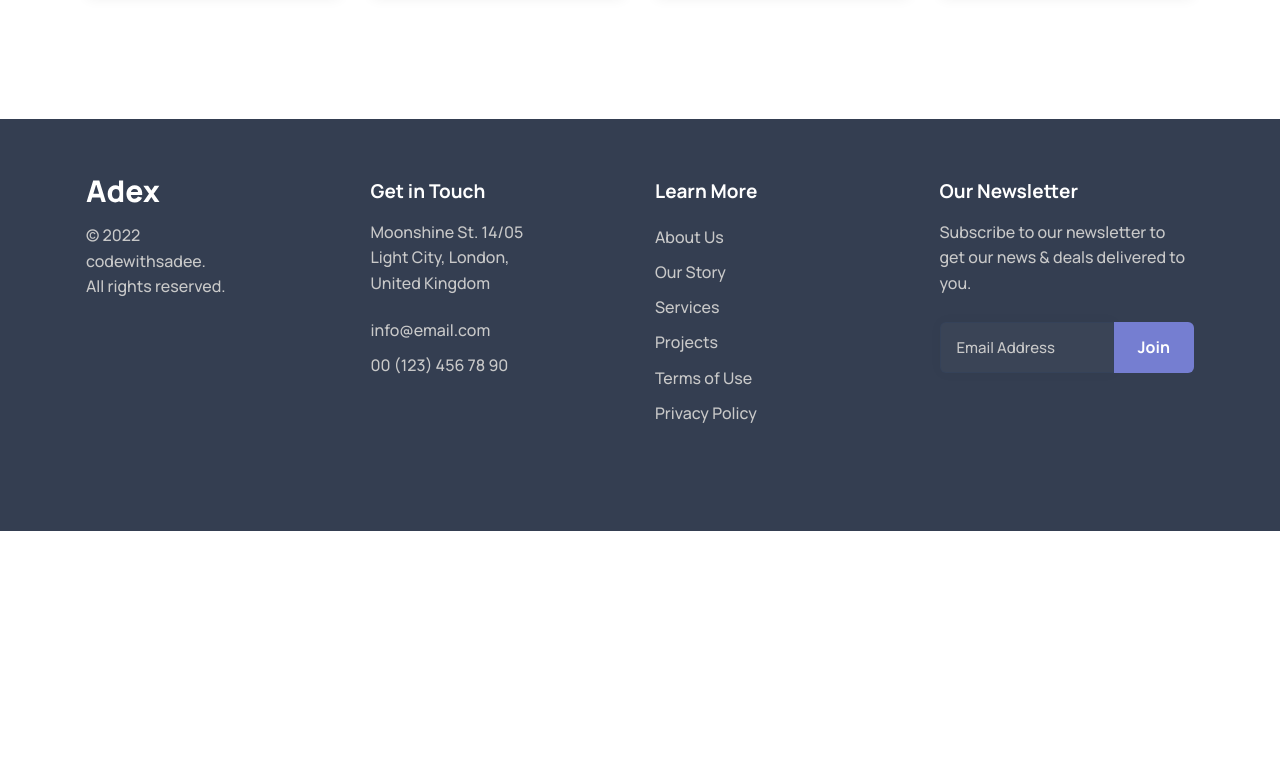
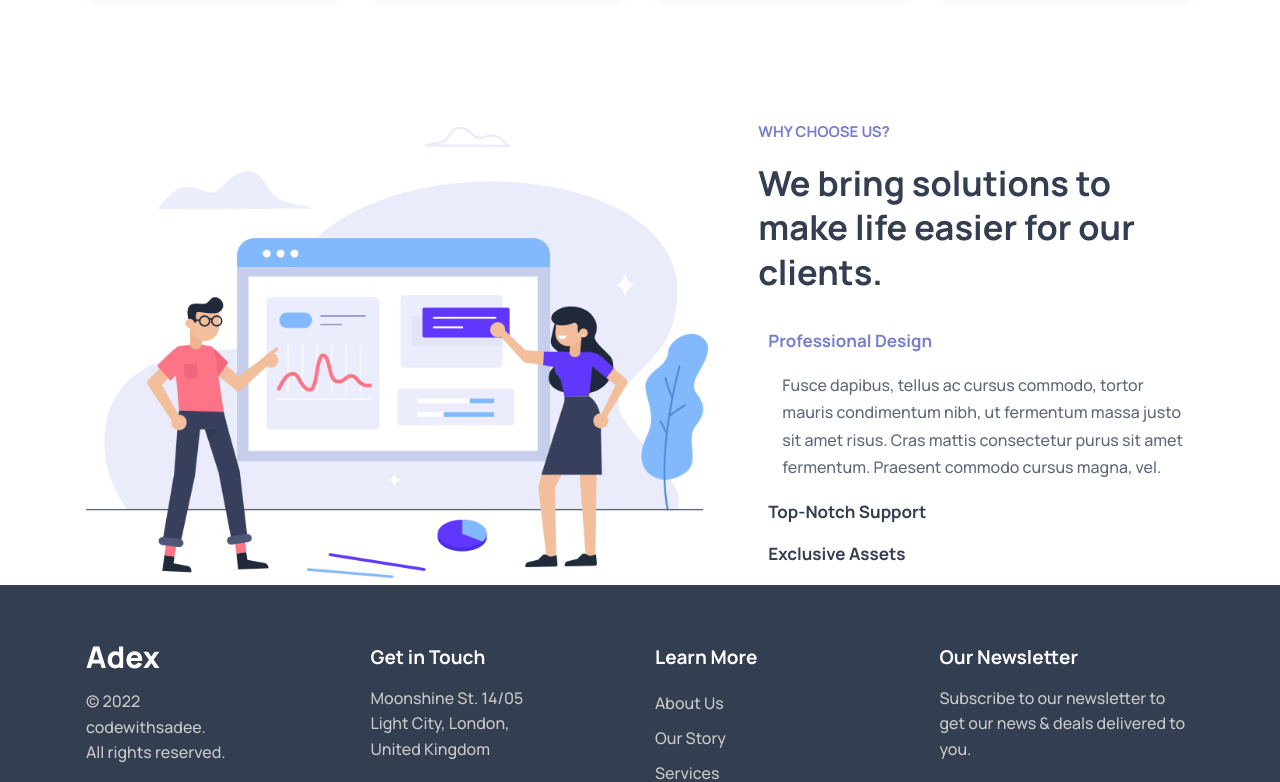
Before and after one commit to m03001215/service, a Next.js app: page / in a window 1280 px wide. Shown: the part 1389-2171 px from the top of the page. Before the commit the page ends 1920 px from the top, so only its background shows below. Built offline with nearby package versions, Linux system fonts and the light colour scheme.

Commit message:
add about section

```diff
--- a/src/app/page.tsx
+++ b/src/app/page.tsx
@@ -2,6 +2,7 @@ import { Metadata } from 'next';
 import Layout from '@/components/Layout';
 import HeroSection from '@/components/sections/home/HeroSection';
 import ServiceSection from '@/components/sections/home/ServiceSection';
+import AboutSection from '@/components/sections/home/AboutSection';
 
 export const metadata: Metadata = {
   title: 'Adex • Digital Product Studio',
@@ -21,7 +22,7 @@ export default function Home() {
       <article>
         <HeroSection />
         <ServiceSection />
-        {/* More sections will be added here */}
+        <AboutSection />
       </article>
     </Layout>
   );
--- /dev/null
+++ b/src/components/sections/home/AboutSection.scss
@@ -0,0 +1,63 @@
+@import '../../../styles/variables';
+@import '../../../styles/mixins';
+
+.about {
+  .container {
+    display: grid;
+    gap: 50px;
+
+    @include tablet-up {
+      grid-template-columns: 1fr 0.7fr;
+      align-items: center;
+    }
+  }
+
+  .section-title {
+    margin-block-end: 35px;
+  }
+}
+
+.accordion-card {
+  .card-title {
+    padding-block-end: 20px;
+  }
+
+  .accordion-btn {
+    display: flex;
+    align-items: center;
+    gap: 10px;
+
+    ion-icon {
+      font-size: 1.5rem;
+      color: $blue-crayola;
+      transition: $transition-1;
+    }
+
+    .span {
+      transition: $transition-1;
+    }
+  }
+
+  &.expanded {
+    .accordion-btn {
+      ion-icon {
+        transform: rotate(0.5turn);
+      }
+
+      .span {
+        color: $violet-blue-crayola;
+      }
+    }
+
+    .accordion-content {
+      max-height: max-content;
+      padding-block-end: 20px;
+    }
+  }
+}
+
+.accordion-content {
+  padding-inline-start: 24px;
+  max-height: 0px;
+  overflow: hidden;
+}
--- /dev/null
+++ b/src/components/sections/home/AboutSection.tsx
@@ -0,0 +1,107 @@
+'use client';
+
+import Image from 'next/image';
+
+import './AboutSection.scss';
+
+const AboutSection = () => {
+  return (
+    <section className="about" aria-labelledby="about-label">
+      <div className="container">
+        <figure className="about-banner">
+          <Image
+            src="/assets/images/about-banner.png"
+            width={800}
+            height={580}
+            alt="about banner"
+            className="w-100"
+            priority
+          />
+        </figure>
+
+        <div className="about-content">
+          <p className="section-subtitle" id="about-label">
+            Why Choose Us?
+          </p>
+
+          <h2 className="h2 section-title">
+            We bring solutions to make life easier for our clients.
+          </h2>
+
+          <ul>
+            <li className="about-item">
+              <div className="accordion-card expanded" data-accordion>
+                <h3 className="card-title">
+                  <button className="accordion-btn" data-accordion-btn>
+                    <ion-icon
+                      name="chevron-down-outline"
+                      aria-hidden={true}
+                      class="down"
+                    />
+
+                    <span className="span h5">Professional Design</span>
+                  </button>
+                </h3>
+
+                <p className="accordion-content">
+                  Fusce dapibus, tellus ac cursus commodo, tortor mauris
+                  condimentum nibh, ut fermentum massa justo sit amet risus.
+                  Cras mattis consectetur purus sit amet fermentum. Praesent
+                  commodo cursus magna, vel.
+                </p>
+              </div>
+            </li>
+
+            <li className="about-item">
+              <div className="accordion-card" data-accordion>
+                <h3 className="card-title">
+                  <button className="accordion-btn" data-accordion-btn>
+                    <ion-icon
+                      name="chevron-down-outline"
+                      aria-hidden={true}
+                      class="down"
+                    />
+
+                    <span className="span h5">Top-Notch Support</span>
+                  </button>
+                </h3>
+
+                <p className="accordion-content">
+                  Fusce dapibus, tellus ac cursus commodo, tortor mauris
+                  condimentum nibh, ut fermentum massa justo sit amet risus.
+                  Cras mattis consectetur purus sit amet fermentum. Praesent
+                  commodo cursus magna, vel.
+                </p>
+              </div>
+            </li>
+
+            <li className="about-item">
+              <div className="accordion-card" data-accordion>
+                <h3 className="card-title">
+                  <button className="accordion-btn" data-accordion-btn>
+                    <ion-icon
+                      name="chevron-down-outline"
+                      aria-hidden={true}
+                      class="down"
+                    />
+
+                    <span className="span h5">Exclusive Assets</span>
+                  </button>
+                </h3>
+
+                <p className="accordion-content">
+                  Fusce dapibus, tellus ac cursus commodo, tortor mauris
+                  condimentum nibh, ut fermentum massa justo sit amet risus.
+                  Cras mattis consectetur purus sit amet fermentum. Praesent
+                  commodo cursus magna, vel.
+                </p>
+              </div>
+            </li>
+          </ul>
+        </div>
+      </div>
+    </section>
+  );
+};
+
+export default AboutSection;
```
